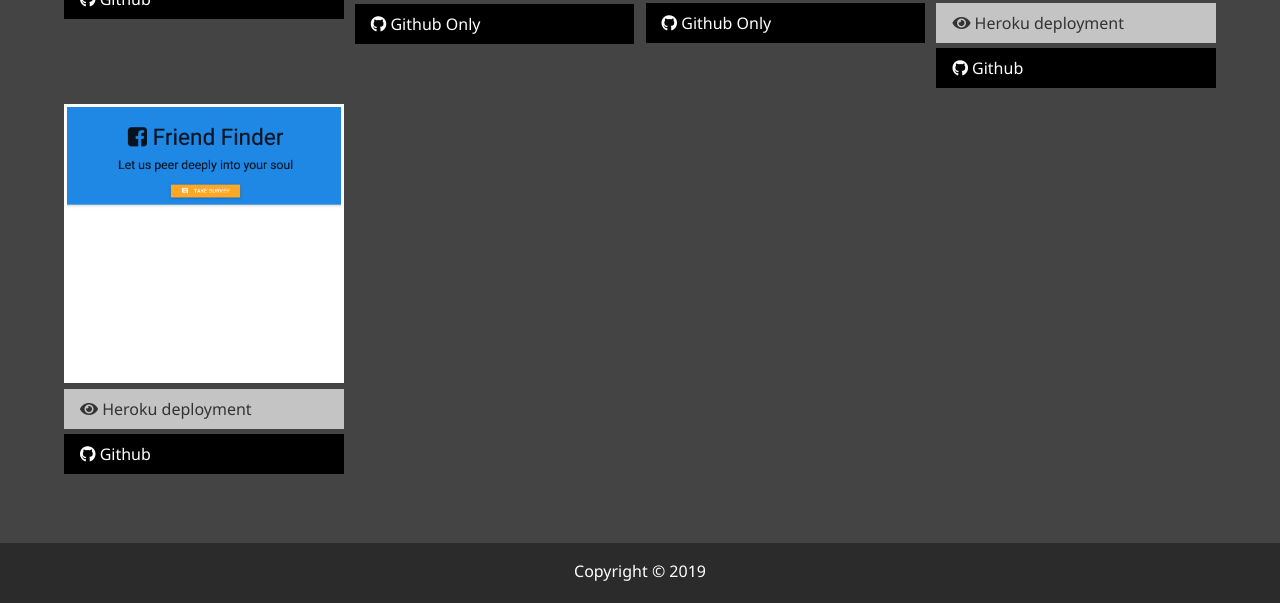
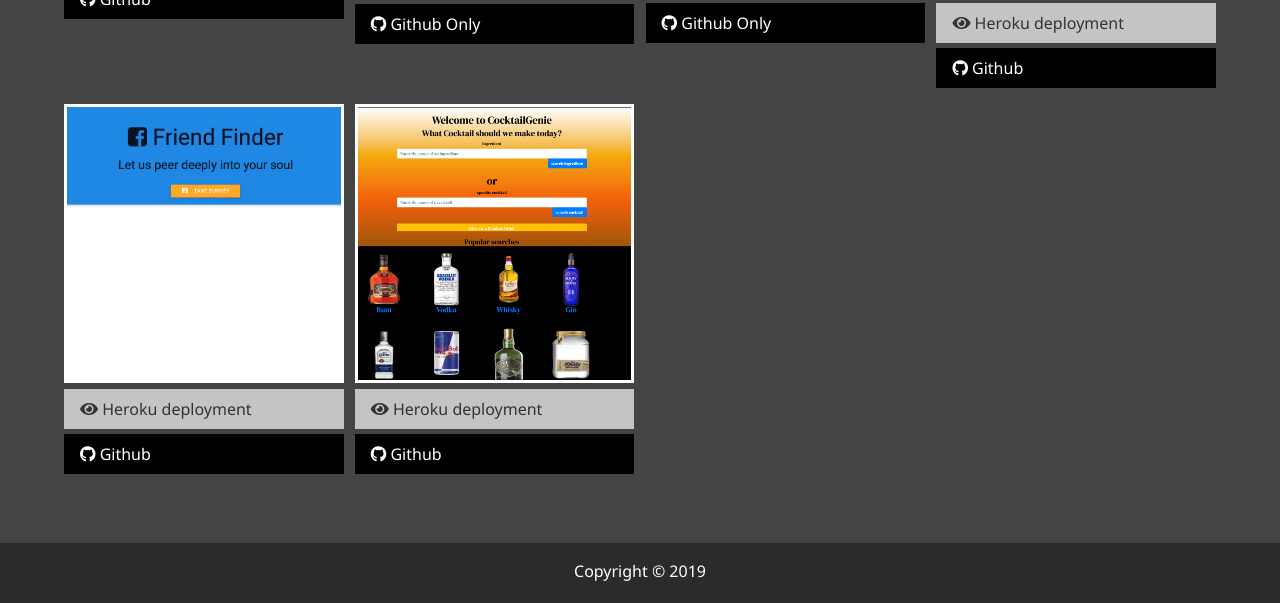
Before and after one commit to Baconbits1204/Professional-Portfolio, a website: page work.html in a window 1280 px wide. Shown: the part 976-1579 px from the top of the page. Drawn offline with Linux system fonts and the light colour scheme.

Commit message:
adding cocktail genie

```diff
--- a/work.html
+++ b/work.html
@@ -155,6 +155,17 @@
           <i class="fab fa-github"></i> Github
         </a>
       </div>
+      <div class="item">
+        <a href="https://cocktailgenie.herokuapp.com/">
+          <img src="dist/img/projects/cocktailGenie.png" alt="Project">
+        </a>
+        <a href="https://cocktailgenie.herokuapp.com/" class="btn-light">
+          <i class="fas fa-eye"></i> Heroku deployment
+        </a>
+        <a href="https://github.com/Nfratt/CocktailGenie" class="btn-dark">
+          <i class="fab fa-github"></i> Github
+        </a>
+      </div>
     </div>
   </main>
 
```
Also changed, not shown: dist/img/projects/cocktailGenie.png (added).
